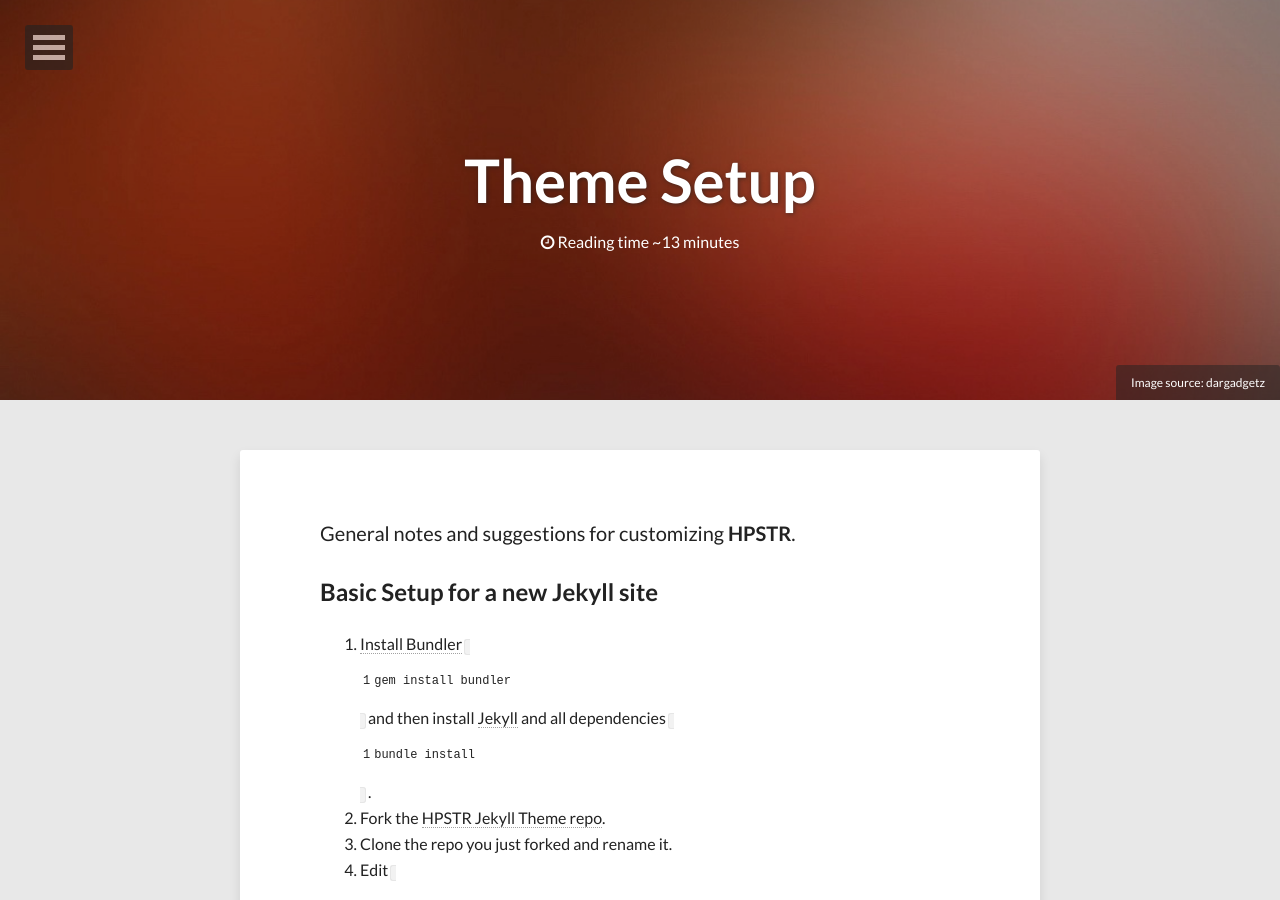
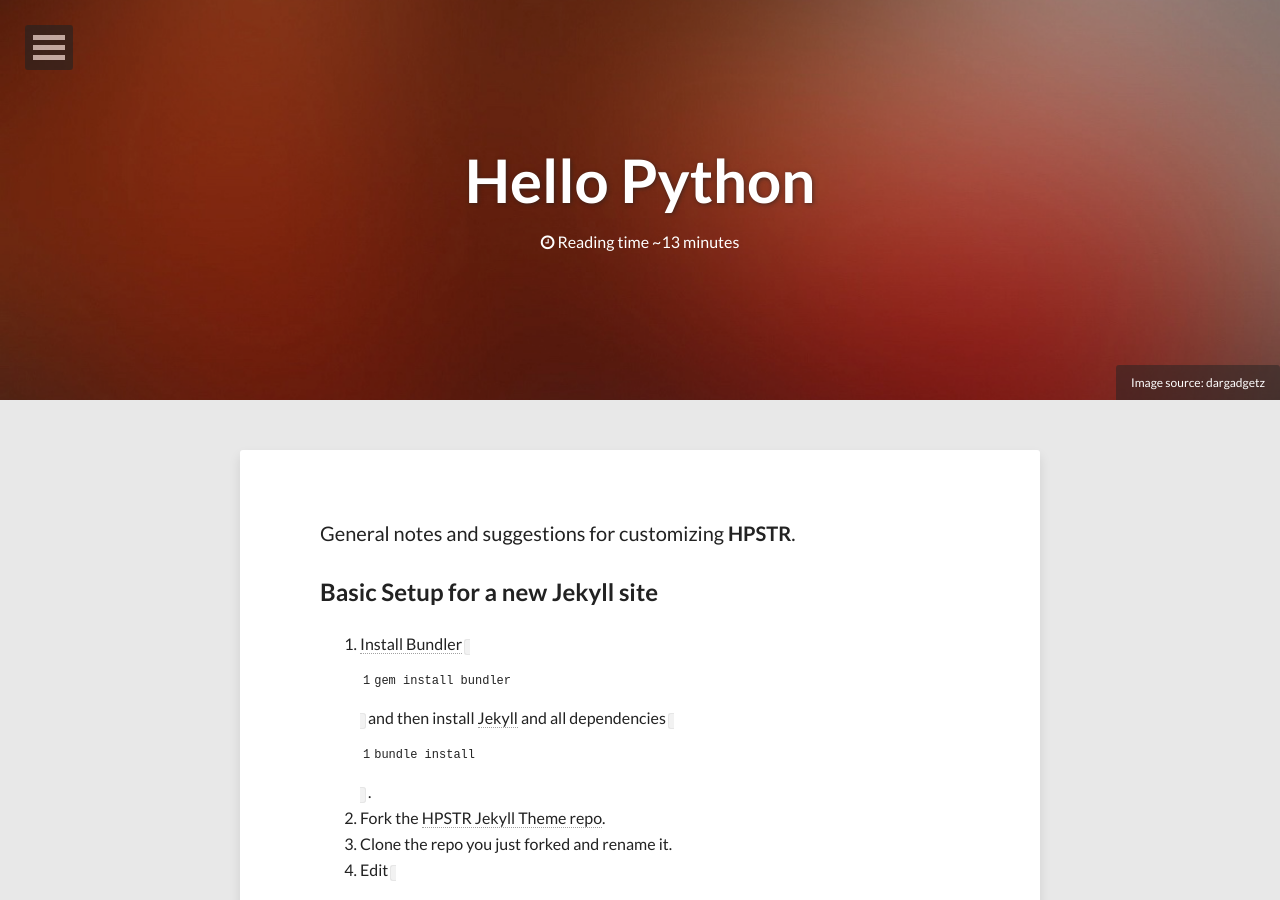
Before and after one commit to geoncheollee/geonblog, a Jekyll site: the page built from theme-setup.md, in a window 1280 px wide and 900 px high. Built offline with Jekyll 4.4.1, drawn with Linux system fonts in a browser that asks for light colours; nearby versions of some CDN libraries.

Commit message:
Update theme-setup.md

```diff
--- a/theme-setup.md
+++ b/theme-setup.md
@@ -1,7 +1,7 @@
 ---
 layout: page
 permalink: /theme-setup/
-title: Theme Setup
+title: Hello Python
 description: "Instructions on how to install and customize the modern Jekyll theme HPSTR."
 tags: [Jekyll, theme, install, setup]
 image:
```
